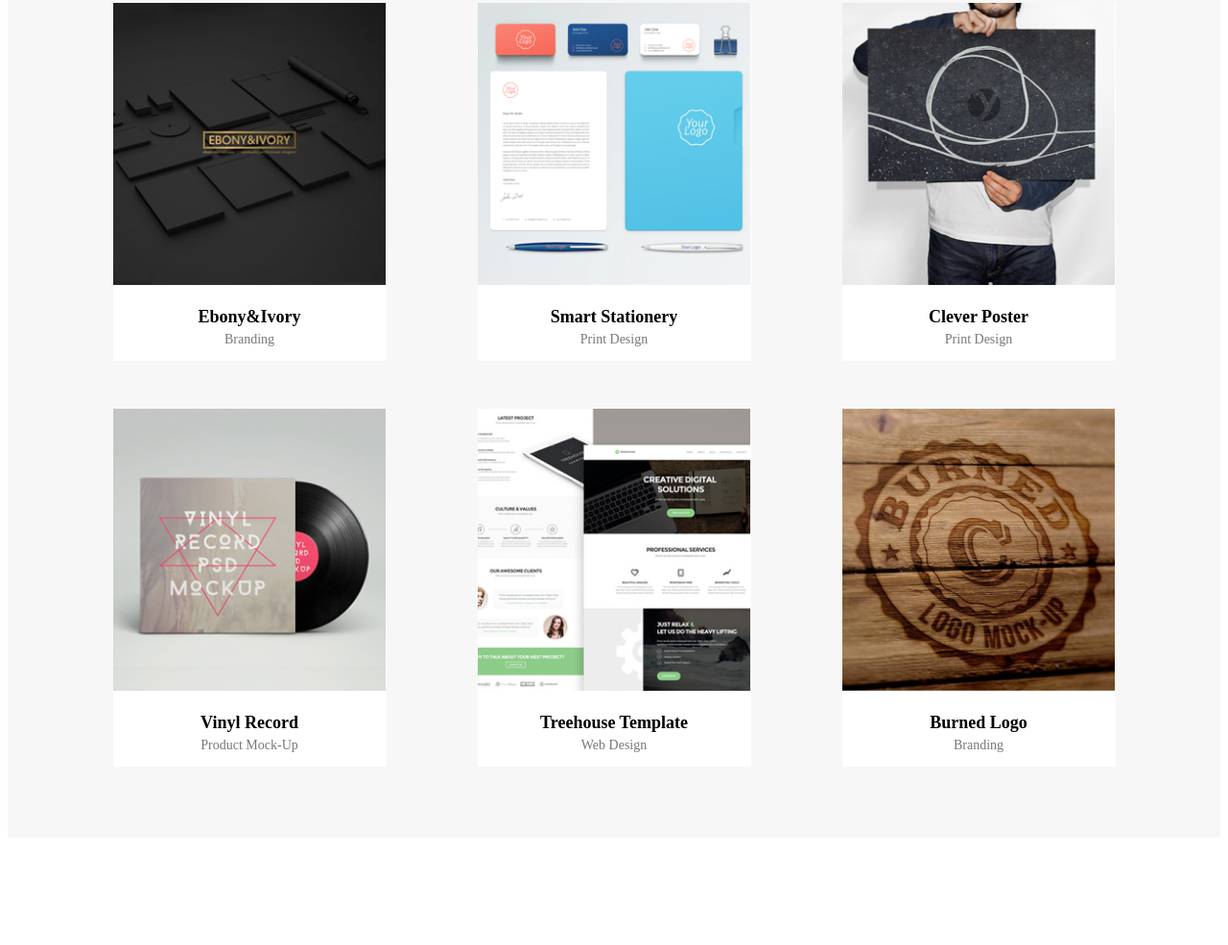
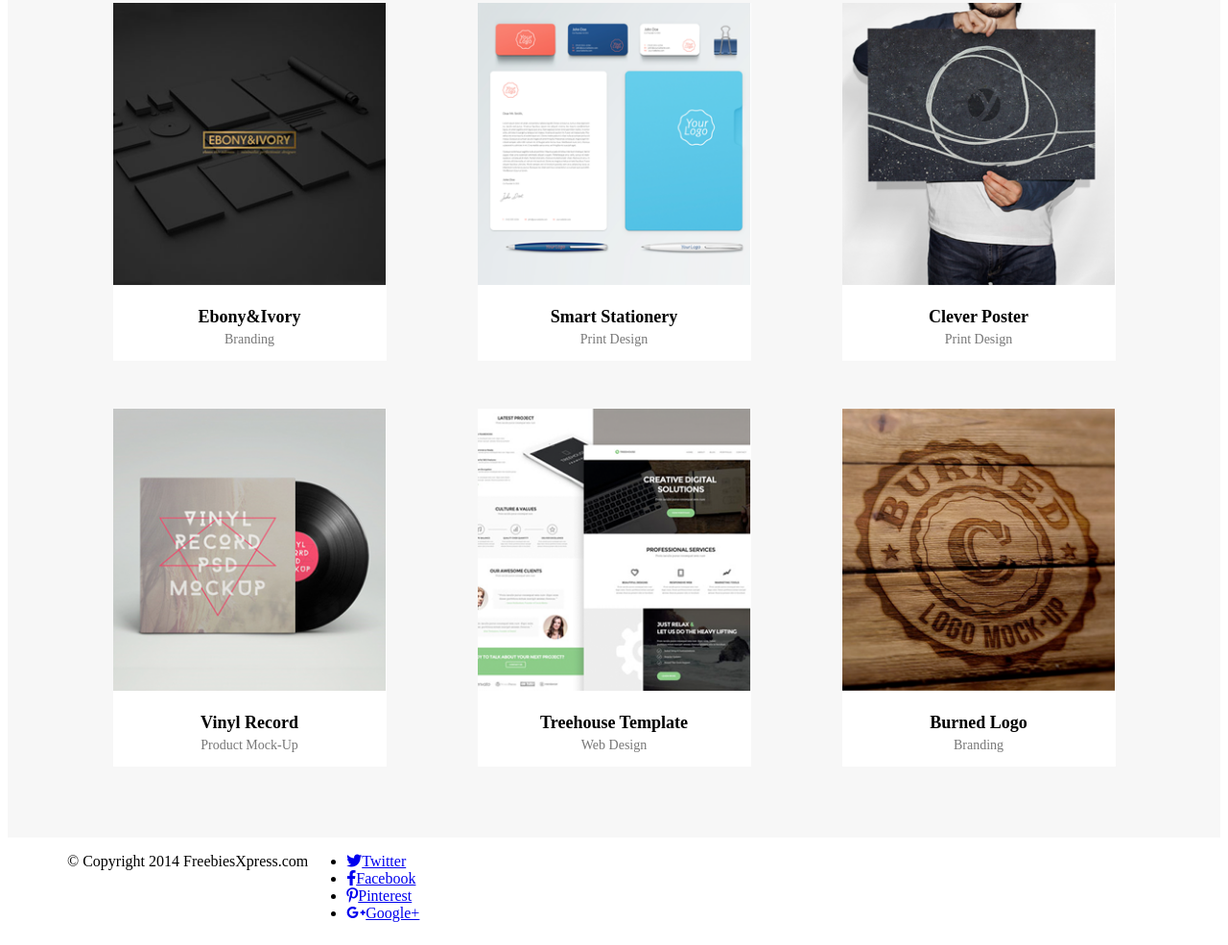
Before and after one commit to rajti-learning/landing-page_bootstrap, a website: page index.html in a window 1280 px wide. Shown: the part 1285-2270 px from the top of the page at 96% size. Before the commit the page ends 2166 px from the top, so only its background shows below. Drawn offline with Linux system fonts and the light colour scheme.

Commit message:
Add html structure for footer

```diff
--- a/index.html
+++ b/index.html
@@ -103,7 +103,7 @@
               <p class="content-description">Print Design</p>
           </div>
         </div>
-        <div class="row portfolio-content portfolio-bottom-row">
+        <div class="row portfolio-content">
           <div class="col-3 tile">
               <img src="/images/Portfolio 4.png" title="Vinyl Record" alt="Vinyl Record">
               <p class="content-title">Vinyl Record</p>
@@ -123,6 +123,25 @@
       </div>
     </section>
 
+    <footer>
+      <div class="container">
+        <div class="row">
+          <div class="col- footer-text">
+            <p>© Copyright 2014 FreebiesXpress.com</p>
+          </div>
+          <div class="col- footer-icons">
+            <ul>
+              <li><a href="#"><i class="fab fa-twitter"></i>Twitter</a></li>
+              <li><a href="#"><i class="fab fa-facebook-f"></i>Facebook</a></li>
+              <li><a href="#"><i class="fab fa-pinterest-p"></i>Pinterest</a></li>
+              <li><a href="#"><i class="fab fa-google-plus-g"></i>Google+</a></li>
+            </ul>
+          </div>
+        </div>
+      </div>
+    </footer>
+
+
   </body>
 
 </html>
--- a/sass/style.scss
+++ b/sass/style.scss
@@ -162,8 +162,6 @@ $color-grey: #777777;
       }
 
       img {
-        object-fit: cover;
-        overflow: hidden;
         width: 100%;
       }
     }
```
Also changed, not shown: css/style.css, 1 other file.
